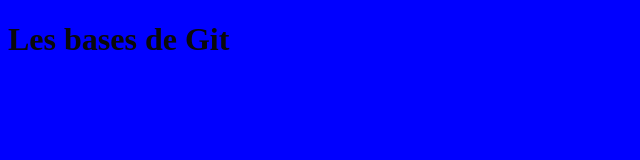
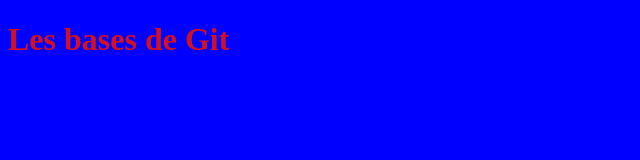
Before and after one commit to Papyrus1er/premiers-pas-Git, a plain HTML site: page index.html in a window 1280 px wide. Shown: the whole page, without its empty margins (0-640 px from the left). Drawn offline with Linux system fonts and the light colour scheme.

Commit message:
changement couleur titre

```diff
--- a/style.css
+++ b/style.css
@@ -4,5 +4,5 @@
 }
 
 h1{
-    color: rgb(10, 9, 10);
+    color: rgb(211, 16, 32);
 }
```
